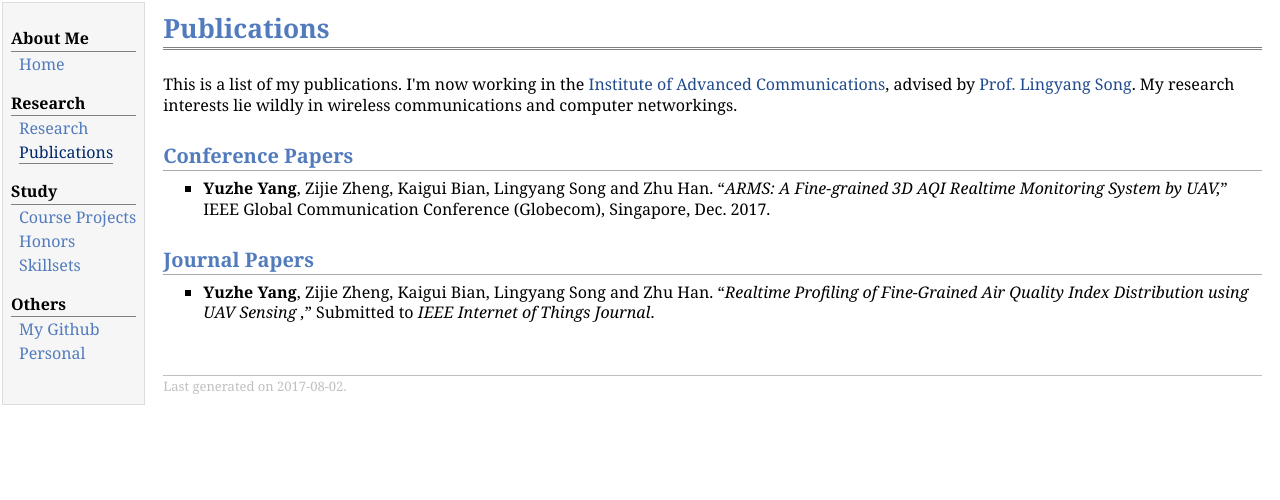
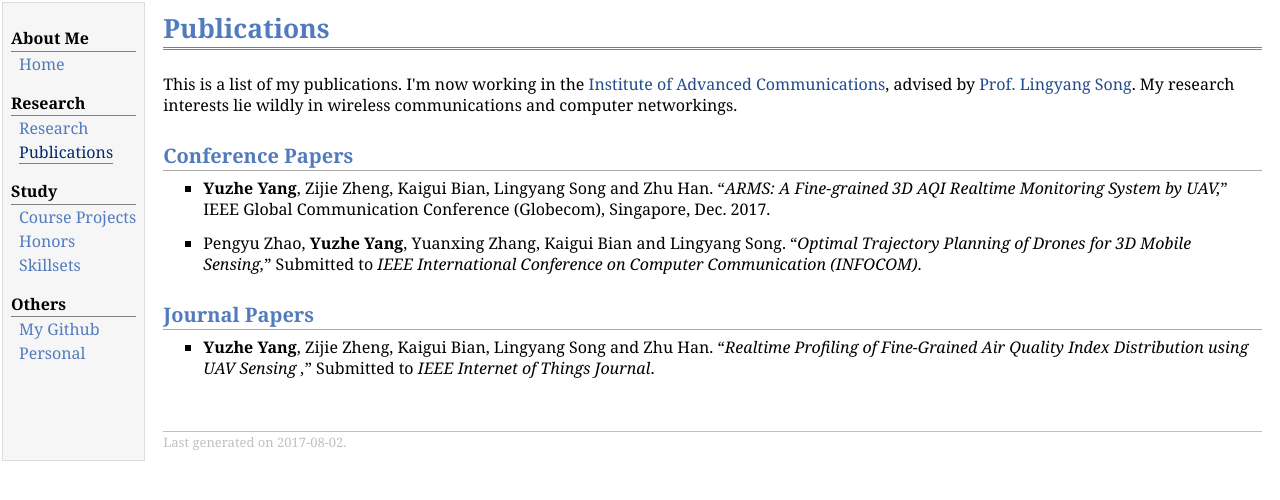
Before and after one commit to YyzHarry/Personal-Website, a Jekyll site: the page publications.html, which Jekyll copies as it is, in a window 1280 px wide. Shown: the top 500 px of the page. Built offline with Jekyll 4.4.1, drawn with Linux system fonts in a browser that asks for light colours.

Commit message:
Update publications.html

```diff
--- a/publications.html
+++ b/publications.html
@@ -34,6 +34,10 @@
 <li><p><b>Yuzhe Yang</b>, Zijie Zheng, Kaigui Bian, Lingyang Song and Zhu Han. &ldquo;<i>ARMS: A Fine-grained 3D AQI Realtime Monitoring System by UAV,</i>&rdquo; IEEE Global Communication Conference (Globecom), Singapore, Dec. 2017.</p>
 </li>
 </ul>
+<ul>
+<li><p>Pengyu Zhao, <b>Yuzhe Yang</b>, Yuanxing Zhang, Kaigui Bian and Lingyang Song. &ldquo;<i>Optimal Trajectory Planning of Drones for 3D Mobile Sensing,</i>&rdquo; Submitted to <i>IEEE International Conference on Computer Communication (INFOCOM)</i>.</p>
+</li>
+</ul>
 <h2>Journal Papers</h2>
 <ul>
 <li><p><b>Yuzhe Yang</b>, Zijie Zheng, Kaigui Bian, Lingyang Song and Zhu Han. &ldquo;<i>Realtime Profiling of Fine-Grained Air Quality Index Distribution using UAV Sensing
```
